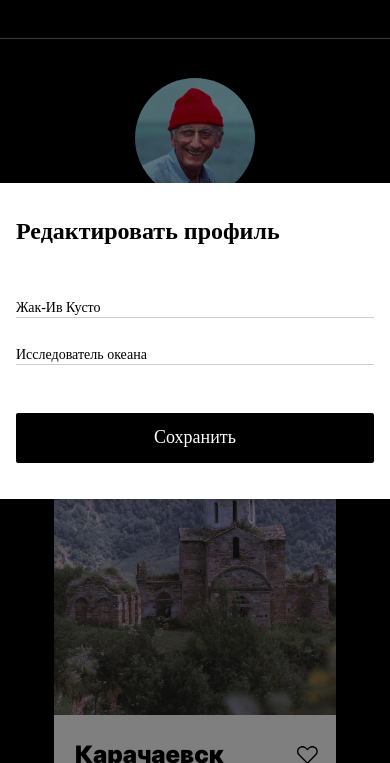
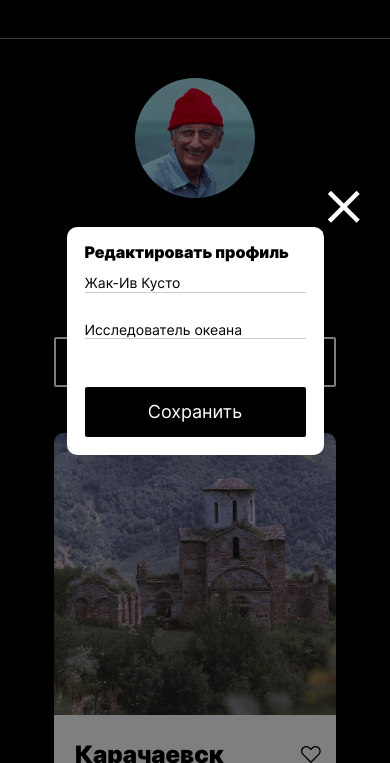
Before and after one commit to SpaceDenika/mesto, a plain HTML site: page index.html in a window 390 px wide. Both pictures are taken after a click on the button 314 px from the left and 321 px from the top of the page. Shown: the part 81-844 px from the top of the page. Drawn offline with Linux system fonts and the light colour scheme.

Commit message:
feat: добавить адаптив для блока popup на мобильных разрешениях

```diff
--- a/blocks/element/__button/element__button.css
+++ b/blocks/element/__button/element__button.css
@@ -3,13 +3,17 @@
   background-color: #ffffff;
   background-position: center;
   background-repeat: no-repeat;
-  width: 27px;
-  height: 27px;
+  background-size: cover;
+  width: 20px;
+  height: 18px;
   border: none;
   padding: 0;
   margin: 0;
+  transition: opacity .5s ease;
 }
 
 .element__button:hover {
   outline: none;
+  opacity: .6;
+  cursor: pointer;
 }
--- a/blocks/element/__text/element__text.css
+++ b/blocks/element/__text/element__text.css
@@ -1,4 +1,5 @@
 .element__text {
+  max-width: 75%;
   font-weight: 900;
   font-size: 24px;
   line-height: 1.21;
--- a/blocks/form/__button/form__button.css
+++ b/blocks/form/__button/form__button.css
@@ -18,3 +18,9 @@
   opacity: .8;
   cursor: pointer;
 }
+
+@media screen and (max-width: 425px) {
+  .form__button {
+    width: 100%;
+  }
+}
--- a/blocks/form/__input-name/form__input-name.css
+++ /dev/null
@@ -1,12 +0,0 @@
-.form__input-name {
-  position: relative;
-  width: 358px;
-  font-weight: normal;
-  font-size: 14px;
-  line-height: 1.21;
-  color: #000000;
-  padding: 0;
-  border: none;
-  border-bottom: 1px solid rgba(0, 0, 0, .2);
-  margin-bottom: 29px;
-}
--- a/blocks/form/__input-profession/form__input-profession.css
+++ /dev/null
@@ -1,11 +0,0 @@
-.form__input-profession {
-  position: relative;
-  width: 358px;
-  font-weight: normal;
-  font-size: 14px;
-  line-height: 1.21;
-  color: #000000;
-  padding: 0;
-  border: none;
-  border-bottom: 1px solid rgba(0, 0, 0, .2);
-}
--- /dev/null
+++ b/blocks/form/__input/_type/form__input_type_name.css
@@ -0,0 +1,9 @@
+.form__input_type_name {
+  margin-bottom: 29px;
+}
+
+@media screen and (max-width: 425px) {
+  .form__input_type_name {
+    width: 100%;
+  }
+}
--- /dev/null
+++ b/blocks/form/__input/_type/form__input_type_profession.css
@@ -0,0 +1,5 @@
+@media screen and (max-width: 425px) {
+  .form__input_type_profession {
+    width: 100%;
+  }
+}
--- a/blocks/form/__input/form__input.css
+++ b/blocks/form/__input/form__input.css
@@ -0,0 +1,20 @@
+.form__input {
+  position: relative;
+  width: 358px;
+  font-weight: normal;
+  font-size: 14px;
+  line-height: 1.21;
+  color: #000000;
+  padding: 0;
+  border: none;
+  border-bottom: 1px solid rgba(0, 0, 0, .2);
+  text-overflow: ellipsis;
+  white-space: nowrap;
+  overflow: hidden;
+}
+
+@media screen and (max-width: 425px) {
+  .form__input-profession {
+    width: 100%;
+  }
+}
--- a/blocks/form/__label/form__label.css
+++ b/blocks/form/__label/form__label.css
@@ -6,3 +6,11 @@
   margin: 0 0 54px 0;
   padding: 0;
 }
+
+@media screen and (max-width: 425px) {
+  .form__label {
+    font-size: 16px;
+    line-height: 1;
+    margin-bottom: 15px;
+  }
+}
--- a/blocks/popup/__container/popup__container.css
+++ b/blocks/popup/__container/popup__container.css
@@ -8,3 +8,10 @@
   box-sizing: border-box;
   z-index: 2;
 }
+
+@media screen and (max-width: 425px) {
+  .popup__container {
+    max-width: 70%;
+    padding: 17px 18px 18px 18px;
+  }
+}
--- a/blocks/popup/popup.css
+++ b/blocks/popup/popup.css
@@ -7,6 +7,13 @@
   justify-content: center;
   align-items: center;
   display: none;
+  font-family: 'Inter', 'Arial', sans-serif;
+  -webkit-font-smoothing: antialiased;
+  -moz-osx-font-smoothing: grayscale;
+  -webkit-text-size-adjust: 100%;
+  -ms-text-size-adjust: 100%;
+  -moz-text-size-adjust: 100%;
+  text-rendering: optimizeLegibility;
 }
 
 .popup:after {
--- a/blocks/profile/__info-name/profile__info-name.css
+++ b/blocks/profile/__info-name/profile__info-name.css
@@ -1,9 +1,12 @@
 .profile__info-name {
+  max-width: 295px;
   font-weight: 500;
   font-size: 42px;
   line-height: 1.33;
   margin: 0 0 16px 0;
-
+  text-overflow: ellipsis;
+  white-space: nowrap;
+  overflow: hidden;
 }
 
 @media screen and (max-width: 425px) {
--- a/blocks/profile/__info-profession/profile__info-profession.css
+++ b/blocks/profile/__info-profession/profile__info-profession.css
@@ -1,8 +1,12 @@
 .profile__info-profession {
+  max-width: 318px;
   font-weight: normal;
   font-size: 18px;
   line-height: 1.22;
   margin: 0;
+  text-overflow: ellipsis;
+  white-space: nowrap;
+  overflow: hidden;
 }
 
 @media screen and (max-width: 425px) {
--- a/index.html
+++ b/index.html
@@ -15,11 +15,11 @@
       <section class="profile">
         <div class="profile__image"></div>
           <div class="profile__info">
-          <p class="profile__info-name">Жак-Ив Кусто</p>
+          <h1 class="profile__info-name">Жак-Ив Кусто</h1>
           <p class="profile__info-profession">Исследователь океана</p>
-          <button class="profile__button-edit"></button>
+          <button type="button" class="profile__button-edit"></button>
         </div>
-        <button class="profile__button-add"></button>
+        <button type="button" class="profile__button-add"></button>
       </section>
 
       <section class="elements">
@@ -28,42 +28,42 @@
             <img class="element__image" src="./images/karachaevsk.jpg" alt="Карачаевск">
             <div class="element__group">
               <p class="element__text">Карачаевск</p>
-              <button class="element__button"></button>
+              <button type="button" class="element__button"></button>
             </div>
           </li>
           <li class="element__cell">
             <img class="element__image" src="./images/elbrus.jpg" alt="Эльбрус">
             <div class="element__group">
               <p class="element__text">Гора Эльбрус</p>
-              <button class="element__button"></button>
+              <button type="button" class="element__button"></button>
             </div>
           </li>
           <li class="element__cell">
             <img class="element__image" src="./images/dombai.jpg" alt="Домбай">
             <div class="element__group">
               <p class="element__text">Домбай</p>
-              <button class="element__button"></button>
+              <button type="button" class="element__button"></button>
             </div>
           </li>
           <li class="element__cell">
             <img class="element__image" src="./images/elbrus 2.jpg" alt="Эльбрус">
             <div class="element__group">
               <p class="element__text">Гора Эльбрус</p>
-              <button class="element__button"></button>
+              <button type="button" class="element__button"></button>
             </div>
           </li>
           <li class="element__cell">
             <img class="element__image" src="./images/dombai 2.jpg" alt="Домбай">
             <div class="element__group">
               <p class="element__text">Домбай</p>
-              <button class="element__button"></button>
+              <button type="button" class="element__button"></button>
             </div>
           </li>
           <li class="element__cell">
             <img class="element__image" src="./images/kar-cher.jpg" alt="Карачаево-Черкесск">
             <div class="element__group">
               <p class="element__text">Карачаево-Черкессия</p>
-              <button class="element__button"></button>
+              <button type="button" class="element__button"></button>
             </div>
           </li>
         </ul>
@@ -74,19 +74,19 @@
     </footer>
   </div>
 
-  <section class="popup">
+  <div class="popup">
     <div class="popup__container">
-      <button class="popup__close-button"></button>
-      <form action="#" method="post" class="form">
+      <button type="button" class="popup__close-button"></button>
+      <form action="#" method="post" name="form" class="form">
         <fieldset class="form__contact-info">
           <p class="form__label">Редактировать профиль</p>
-          <input type="text" name="name" placeholder="Жак-Ив Кусто" value="Жак-Ив Кусто" class="form__input-name">
-          <input type="text" name="profession" placeholder="Исследователь океана" value="Исследователь океана" class="form__input-profession">
+          <input type="text" name="name" placeholder="Жак-Ив Кусто" value="" class="form__input form__input_type_name">
+          <input type="text" name="profession" placeholder="Исследователь океана" value="" class="form__input form__input_type_profession">
           <button type="submit" value="Отправить на сервер" class="form__button">Сохранить</button>
         </fieldset>
       </form>
     </div>
-  </section>
+  </div>
 <script src="index.js"></script>
 </body>
 </html>
--- a/index.js
+++ b/index.js
@@ -2,8 +2,8 @@ let openPopupButton = document.querySelector('.profile__button-edit');
 let popup = document.querySelector('.popup');
 let closePopupButton = document.querySelector('.popup__close-button');
 let form = popup.querySelector('.form');
-let inputName = document.querySelector('.form__input-name');
-let inputProfession = document.querySelector('.form__input-profession');
+let inputName = document.querySelector('.form__input_type_name');
+let inputProfession = document.querySelector('.form__input_type_profession');
 let profileName = document.querySelector('.profile__info-name');
 let profileProfession = document.querySelector('.profile__info-profession');
 
--- a/pages/index.css
+++ b/pages/index.css
@@ -25,7 +25,8 @@
 @import url('../blocks/popup/__container/popup__container.css');
 @import url('../blocks/popup/__close-button/popup__close-button.css');
 @import url('../blocks/form/__contact-info/form__contact-info.css');
-@import url('../blocks/form/__input-name/form__input-name.css');
-@import url('../blocks/form/__input-profession/form__input-profession.css');
+@import url('../blocks/form/__input/form__input.css');
+@import url('../blocks/form/__input/_type/form__input_type_name.css');
+@import url('../blocks/form/__input/_type/form__input_type_profession.css');
 @import url('../blocks/form/__label/form__label.css');
 @import url('../blocks/form/__button/form__button.css');
```
Also changed, not shown: vendor/fonts/Inter-Bold.woff (deleted), vendor/fonts/Inter-Bold.woff2 (deleted).
